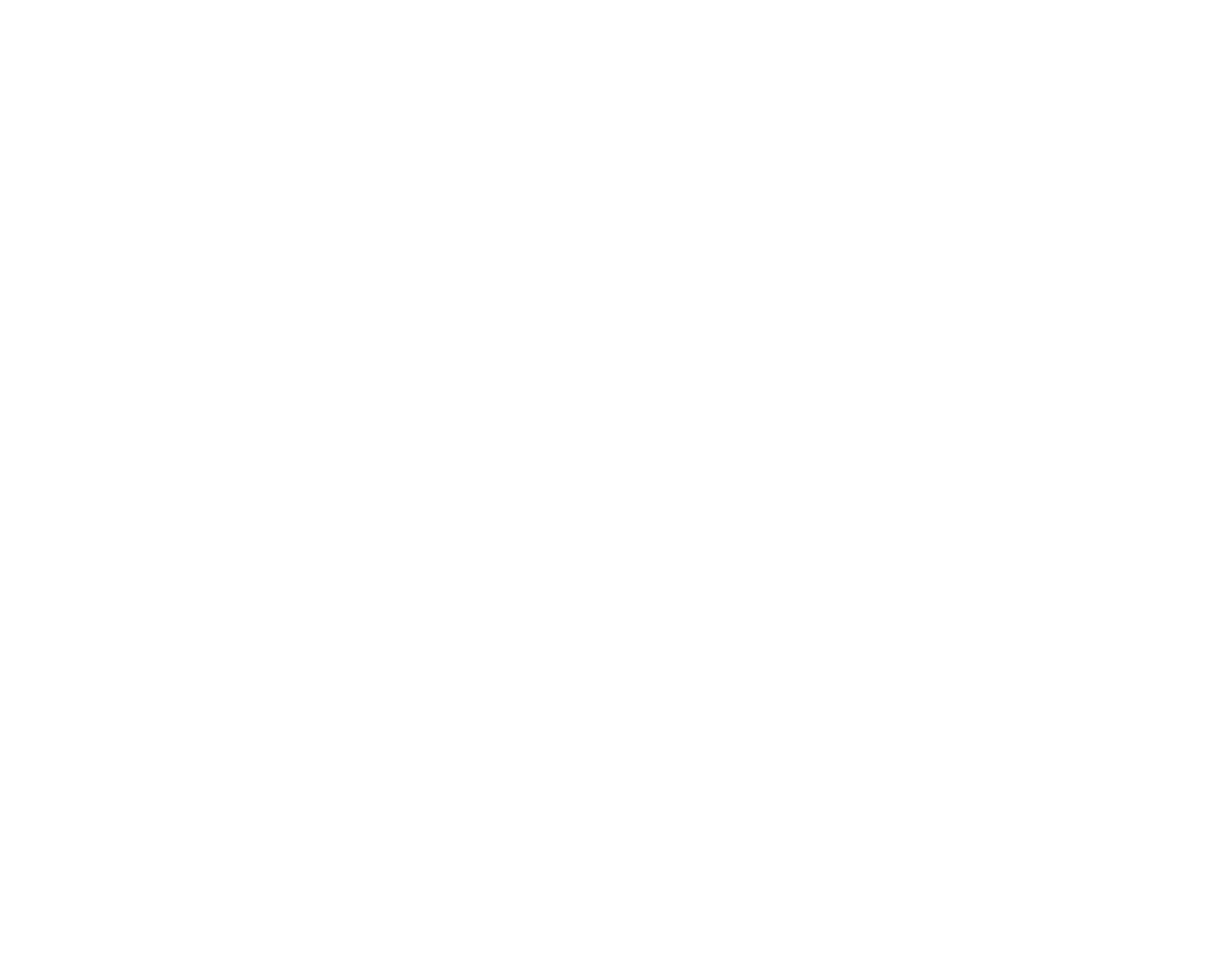
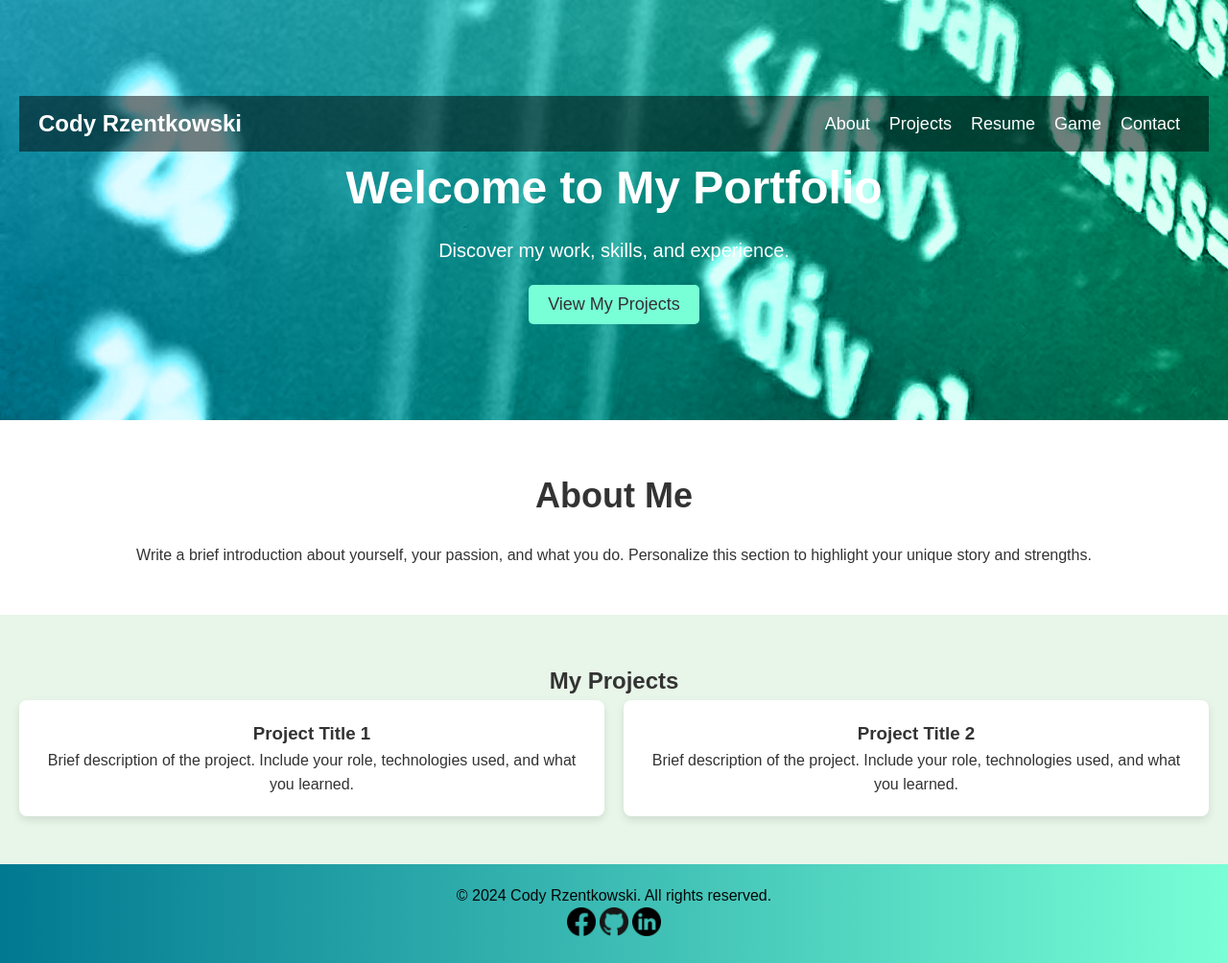
Before and after one commit to codyrez26/codyrez26.github.io, a plain HTML site: page index.html in a window 1280 px wide. Shown: the whole page at 96% size. Before the commit the page ends 800 px from the top, so only its background shows below. Drawn offline with Linux system fonts and the light colour scheme.

Commit message:
1st update

```diff
--- a/CSS/game.css
+++ b/CSS/game.css
@@ -14,6 +14,23 @@ body {
   background: #E3F2FD;
   color: #171B26;
 }
+.nav-links-game a {
+  color: #060404;
+  text-decoration: none;
+  font-size: 18px;
+  transition: color 0.3s;
+}
+.nav-links-game {
+  list-style: none;
+  display: flex;
+}
+.nav-links-game a:hover {
+  color: #78ffd6;
+}
+
+.nav-links-game li {
+  margin: 0 10px;
+}
 .wrapper {
   width: 65vmin;
   height: 70vmin;
@@ -22,11 +39,11 @@ body {
   flex-direction: column;
   justify-content: center;
   border-radius: 5px;
-  background: #8f148d; /*Color for top bar */
+  background: linear-gradient(to right, #007991, #78ffd6);
   box-shadow: 0 20px 40px rgba(52, 87, 220, 0.2);
 }
 .game-details {
-  color: #B8C6DC;
+  color: #060607;
   font-weight: 500;
   font-size: 1.2rem;
   padding: 20px 27px;
@@ -39,6 +56,26 @@ body {
   display: grid;
   background: #212837;
   grid-template: repeat(30, 1fr) / repeat(30, 1fr);
+}
+/* Footer */
+footer {
+  position: fixed;
+  bottom: 0px;
+  left: 0px;
+  right: 0px;
+  padding: 20px;
+  background: linear-gradient(to right, #007991, #78ffd6);
+  color: #060607;
+  text-align: center;
+}
+
+header{
+  position: fixed;
+  top: 0px;
+  left: 0px;
+  right: 0px;
+  background: linear-gradient(to right, #007991, #78ffd6);
+  color: #060607;
 }
 .play-board .food {
   background: #FF003D;
@@ -59,6 +96,14 @@ body {
   cursor: pointer;
   border-right: 1px solid #171B26;
 }
+
+.navbargame{
+  display: flex;
+  justify-content: space-between;
+  align-items: center;
+  padding: 10px 20px;
+  color: #000;
+}
 @media screen and (max-width: 800px) {
   .wrapper {
     width: 90vmin;
--- a/CSS/main.css
+++ b/CSS/main.css
@@ -0,0 +1,163 @@
+/* Basic Reset */
+body, h1, h2, h3, p, ul, li, a, button, input, textarea {
+    margin: 0;
+    padding: 0;
+    box-sizing: border-box;
+}
+
+body {
+    font-family: 'Arial', sans-serif;
+    line-height: 1.6;
+    color: #333;
+    background-color: #f4f4f4;
+}
+
+/* Hero Section */
+.hero-section {
+    background: linear-gradient(to right, #007991, #78ffd6), url(../Images/code.jpeg) ;
+    color: #fff;
+    text-align: center;
+    padding: 100px 20px;
+    background-blend-mode: color;
+
+}
+/* Navigation bar */
+.navbar {
+    display: flex;
+    justify-content: space-between;
+    align-items: center;
+    padding: 10px 20px;
+    background: rgba(0, 0, 0, 0.5);
+}
+
+.logo {
+    font-size: 24px;
+    font-weight: bold;
+}
+
+.nav-links {
+    list-style: none;
+    display: flex;
+}
+
+.nav-links li {
+    margin: 0 10px;
+}
+/* social media icons */
+.social {
+    max-width: 30px;
+    min-width: 30px;
+}
+
+.nav-links a {
+    color: #fff;
+    text-decoration: none;
+    font-size: 18px;
+    transition: color 0.3s;
+}
+
+.nav-links a:hover {
+    color: #78ffd6;
+}
+
+.hero-content h1 {
+    font-size: 48px;
+    margin-bottom: 10px;
+}
+
+.hero-content p {
+    font-size: 20px;
+    margin-bottom: 20px;
+}
+
+.cta-button {
+    background: #78ffd6;
+    border: none;
+    color: #333;
+    padding: 10px 20px;
+    font-size: 18px;
+    cursor: pointer;
+    border-radius: 5px;
+    transition: background 0.3s;
+}
+
+.cta-button:hover {
+    background: #fff;
+}
+
+/* About Section */
+.about-section {
+    padding: 50px 20px;
+    background-color: #fff;
+    text-align: center;
+}
+
+.about-section h2 {
+    font-size: 36px;
+    margin-bottom: 20px;
+}
+
+/* Projects Section */
+.projects-section {
+    padding: 50px 20px;
+    background-color: #e8f5e9;
+    text-align: center;
+}
+
+.projects-container {
+    display: grid;
+    grid-template-columns: repeat(auto-fit, minmax(300px, 1fr));
+    gap: 20px;
+}
+
+.project-card {
+    background-color: #fff;
+    padding: 20px;
+    border-radius: 8px;
+    box-shadow: 0 4px 8px rgba(0, 0, 0, 0.1);
+}
+
+/* Contact Section */
+.contact-section {
+    padding: 50px 20px;
+    background-color: #fff;
+    text-align: center;
+}
+
+.contact-section form {
+    display: flex;
+    flex-direction: column;
+    max-width: 600px;
+    margin: 0 auto;
+}
+
+.contact-section input,
+.contact-section textarea {
+    margin-bottom: 15px;
+    padding: 10px;
+    border: 1px solid #ccc;
+    border-radius: 5px;
+}
+
+.contact-section button {
+    background: #007991;
+    color: #fff;
+    border: none;
+    padding: 10px;
+    font-size: 18px;
+    cursor: pointer;
+    border-radius: 5px;
+    transition: background 0.3s;
+}
+
+.contact-section button:hover {
+    background: #005f73;
+}
+
+/* Footer */
+footer {
+    padding: 20px;
+    background: linear-gradient(to right, #007991, #78ffd6);
+    color: #060607;
+    text-align: center;
+}
--- a/index.html
+++ b/index.html
@@ -3,8 +3,58 @@
 <head>
     <meta charset="UTF-8">
     <meta name="viewport" content="width=device-width, initial-scale=1.0">
-    <title>Document</title>
+    <title>Personal Portfolio</title>
+    <link rel="stylesheet" href="CSS/main.css">
+    <script defer src="JS/home.js"></script>
 </head>
 <body>
+    <header class="hero-section">
+        <nav class="navbar">
+            <div class="logo">Cody Rzentkowski</div>
+            <ul class="nav-links">
+                <li><a href="#about">About</a></li>
+                <li><a href="#projects">Projects</a></li>
+                <li><a href="resume/game.html">Resume</a></li>
+                <li><a href="Pages/game.html">Game</a></li>
+                <li><a href="pages/contact.html">Contact</a></li>
+            </ul>
+        </nav>
+        <div class="hero-content">
+            <h1>Welcome to My Portfolio</h1>
+            <p>Discover my work, skills, and experience.</p>
+            <button type="button" class="cta-button" onclick="scrollToSection('projects')">View My Projects</button>
+        </div>
+    </header>
+
+    <section id="about" class="about-section">
+        <h2>About Me</h2>
+        <p>Write a brief introduction about yourself, your passion, and what you do. Personalize this section to highlight your unique story and strengths.</p>
+    </section>
+
+    <section id="projects" class="projects-section">
+        <h2>My Projects</h2>
+        <div class="projects-container">
+            <div class="project-card">
+                <h3>Project Title 1</h3>
+                <p>Brief description of the project. Include your role, technologies used, and what you learned.</p>
+            </div>
+            <div class="project-card">
+                <h3>Project Title 2</h3>
+                <p>Brief description of the project. Include your role, technologies used, and what you learned.</p>
+            </div>
+            <!-- Add more project cards as needed -->
+        </div>
+    </section>
+    <footer>
+        <p>&copy; 2024 Cody Rzentkowski. All rights reserved.</p>
+        <div>
+            <a href="https://www.facebook.com/codyrez" target="_blank">
+            <img src="Images/icons/facebook.png" class="social" alt="facebook"></a>
+            <a href="https://www.linkedin.com/feed/" target="_blank">
+            <img src="Images/icons/github.png" class="social" alt="github"></a>
+            <a href="https://github.com/codyrez26" target="_blank">
+            <img src="Images/icons/linkedin.png" class="social" alt="linkedin"></a>
+        </div>
+    </footer>
 </body>
 </html>
```
Also changed, not shown: Pages/contact.html (added, +43 -0 lines), Pages/game.html (+22 -0 lines), Images/code.jpeg (added), Images/icons/facebook.png (added), Images/icons/github.png (added), Images/icons/linkedin.png (added).
